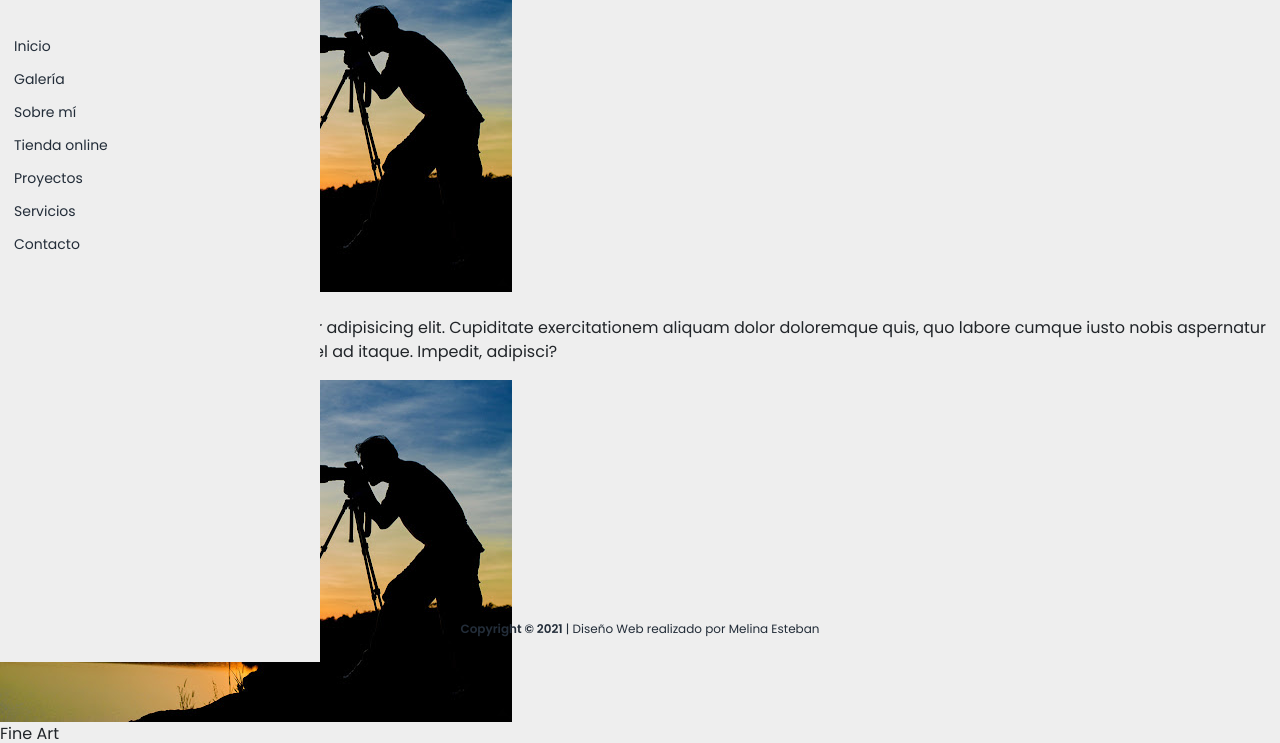
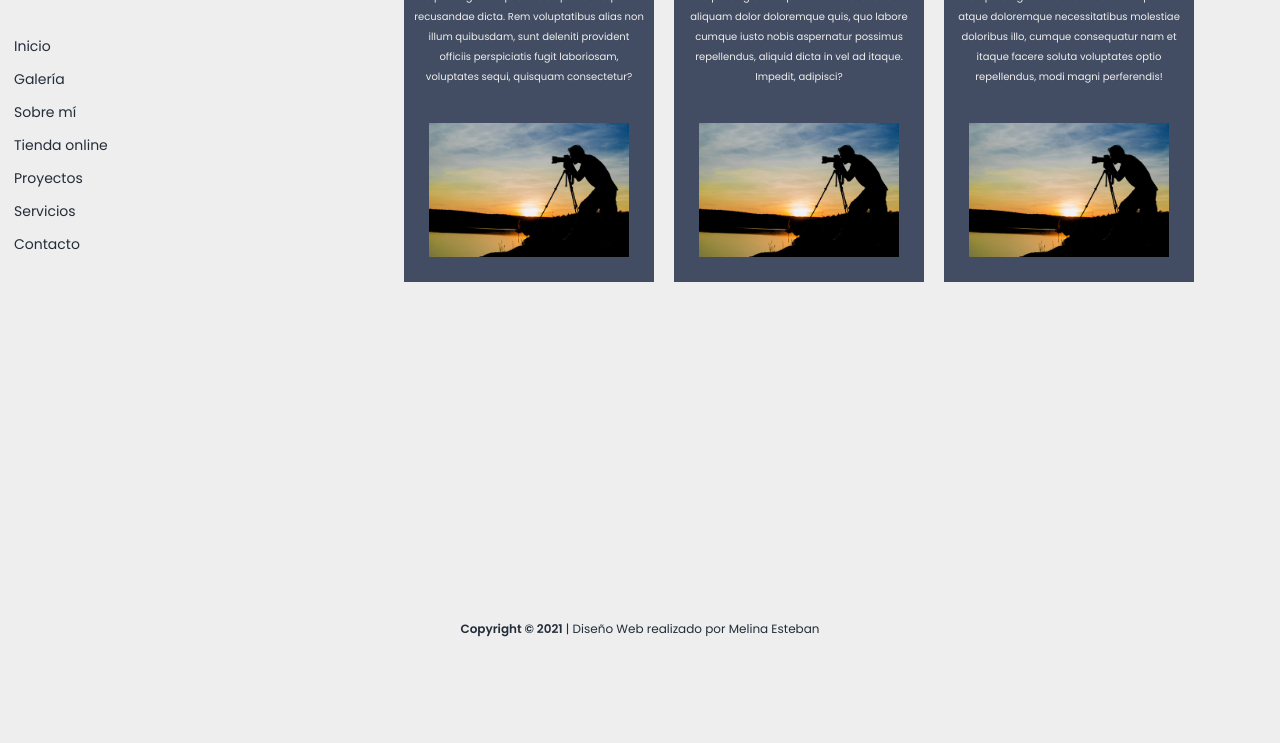
Before and after one commit to msesteban/git-esteban, a website: page Proyectos.html in a window 1280 px wide. Shown: the part 138-881 px from the top of the page. After the commit the page ends 800 px from the top, so only its background shows below. Drawn offline with nearby package versions, Linux system fonts and the light colour scheme.

Commit message:
bootstrap

```diff
--- a/Proyectos.html
+++ b/Proyectos.html
@@ -37,29 +37,29 @@
     </header>
 
     <main> <!--indicar los proyectos en los que ha trabajado el fotográfo (texto y fotos)-->
-        <div class="flex-container">
-            <div class="proyecto1">Street Photography
+        <div class="proyectos_flex-container">
+            <div class="proyectos_proyecto1">Street Photography
                 <div>
-                    <p class=parrafoproyecto>Lorem ipsum, dolor sit amet consectetur adipisicing elit. Explicabo culpa consequatur recusandae dicta. Rem voluptatibus alias non illum quibusdam, sunt deleniti provident officiis perspiciatis fugit laboriosam, voluptates sequi, quisquam consectetur?</p>
+                    <p class= "proyectos_parrafos">Lorem ipsum, dolor sit amet consectetur adipisicing elit. Explicabo culpa consequatur recusandae dicta. Rem voluptatibus alias non illum quibusdam, sunt deleniti provident officiis perspiciatis fugit laboriosam, voluptates sequi, quisquam consectetur?</p>
                 </div>
-                <div class="fotografiaproyectos">
+                <div class="proyectos_fotografia">
                     <img alt="proyecto1" src="img/fotopagprinc.jpg">
                 </div>
             </div>
-            <div class="proyecto2">Urban
+            <div class="proyectos_proyecto2">Urban
                 <div>
-                    <p class=parrafoproyecto>Lorem ipsum dolor, sit amet consectetur adipisicing elit. Cupiditate exercitationem aliquam dolor doloremque quis, quo labore cumque iusto nobis aspernatur possimus repellendus, aliquid dicta in vel ad itaque. Impedit, adipisci?</p>
+                    <p class="proyectos_parrafos">Lorem ipsum dolor, sit amet consectetur adipisicing elit. Cupiditate exercitationem aliquam dolor doloremque quis, quo labore cumque iusto nobis aspernatur possimus repellendus, aliquid dicta in vel ad itaque. Impedit, adipisci?</p>
                 </div>
-                <div class="fotografiaproyectos">
+                <div class="proyectos_fotografia">
                     <img alt="proyecto2" src="img/fotopagprinc.jpg">
                 </div>
 
             </div>
-            <div class="proyecto3">Fine Art
+            <div class="proyectos_proyecto3">Fine Art
                 <div>
-                    <p class=parrafoproyecto>Lorem ipsum dolor sit amet, consectetur adipisicing elit. Maiores unde numquam atque doloremque necessitatibus molestiae doloribus illo, cumque consequatur nam et itaque facere soluta voluptates optio repellendus, modi magni perferendis!</p>
+                    <p class="proyectos_parrafos">Lorem ipsum dolor sit amet, consectetur adipisicing elit. Maiores unde numquam atque doloremque necessitatibus molestiae doloribus illo, cumque consequatur nam et itaque facere soluta voluptates optio repellendus, modi magni perferendis!</p>
                 </div>
-                    <div class="fotografiaproyectos">
+                    <div class="proyectos_fotografia">
                         <img alt="proyecto3" src="img/fotopagprinc.jpg">
                     </div>
             </div>
--- a/scss/Pages/_contacto.scss
+++ b/scss/Pages/_contacto.scss
@@ -0,0 +1,11 @@
+.formularioContacto{
+  color: $color-primario;
+  padding: 1%;
+  margin-top: 10px;
+}
+
+.espacioForm {
+  margin-left: 25%;
+  padding: 1px;
+  height: 1000 px;
+}
--- a/scss/Pages/_proyectos.scss
+++ b/scss/Pages/_proyectos.scss
@@ -0,0 +1,58 @@
+.proyectos_flex-container {
+  padding: 10px;
+  display: flex;
+  flex-direction: row;
+  flex-wrap: nowrap;
+  margin-left: 30%;
+  }
+
+.proyectos_proyecto1 {
+  background-color: $color-secundario;
+  color: $blanco;
+  padding: 10px;
+  border: 5px $color-primario;
+  margin: 10px;
+  width: 250px;
+  height: 400px;
+  text-align: center;
+  line-height: 75px;
+}
+
+.proyectos_proyecto2 {
+  background-color: $color-secundario;
+  color: $blanco;
+  padding: 10px;
+  border: 5px $color-primario;
+  margin: 10px;
+  width: 250px;
+  height: 400px;
+  text-align: center;
+  line-height: 75px;
+}
+
+.proyectos_proyecto3 {
+  background-color: $color-secundario;
+  color: $blanco;
+  padding: 10px;
+  border: 5px $color-primario;
+  margin: 10px;
+  width: 250px;
+  height: 400px;
+  text-align: center;
+  line-height: 75px;
+}
+
+.proyectos_parrafos {
+  background-color: $color-secundario;
+  font-size: 10px;
+  line-height: 20px;
+}
+
+.proyectos_fotografia {
+  background-color: $color-secundario;
+}
+.proyectos_fotografia img {
+  width: 200px;
+  padding-top: 20px;
+  background-color:$color-secundario;
+}
--- a/scss/Pages/_servicios.scss
+++ b/scss/Pages/_servicios.scss
@@ -1,12 +1,26 @@
-.Servicios__tabla{
-  margin-left: 50%;
-  padding: 10px;
+.Servicios_tabla {
+  margin: auto;
+  position: fixed;
+  margin-left: 45%;
+  padding: 20px;
   height: 1000 px;
   }
 
 .Servicios_types tr li{
+  color: $color-primario;
+  font-size: 10;
+  padding: 5px;
+  text-align: center;
+}
+
+.tablaServicios{
   color: rgb(66, 76, 98);
   font-size: 10;
   padding: 5px;
   text-align: center;
 }
+.espacioServicios {
+  margin-left: 25%;
+  padding: 10px;
+  height: 1000 px;
+}
--- a/scss/Pages/_sobre_mi.scss
+++ b/scss/Pages/_sobre_mi.scss
@@ -0,0 +1,5 @@
+.sobre_mi_parrafo {
+  margin-left: 25%;
+  padding: 10px;
+  height: 1000 px;
+}
```
Also changed, not shown: Servicios.html (+2 -2 lines), Sobre_mi.html (+1 -1 lines), css/styles.css.
